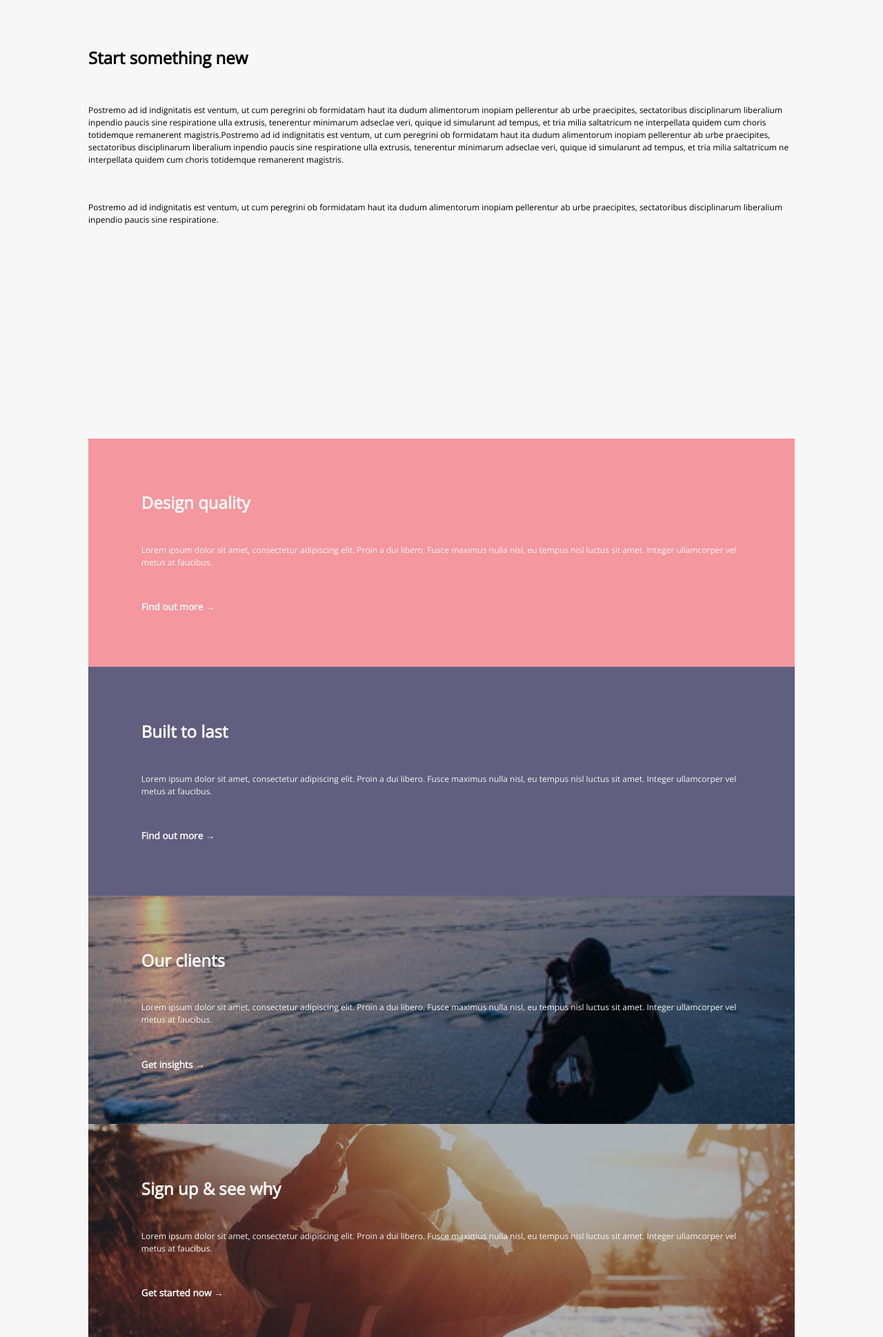
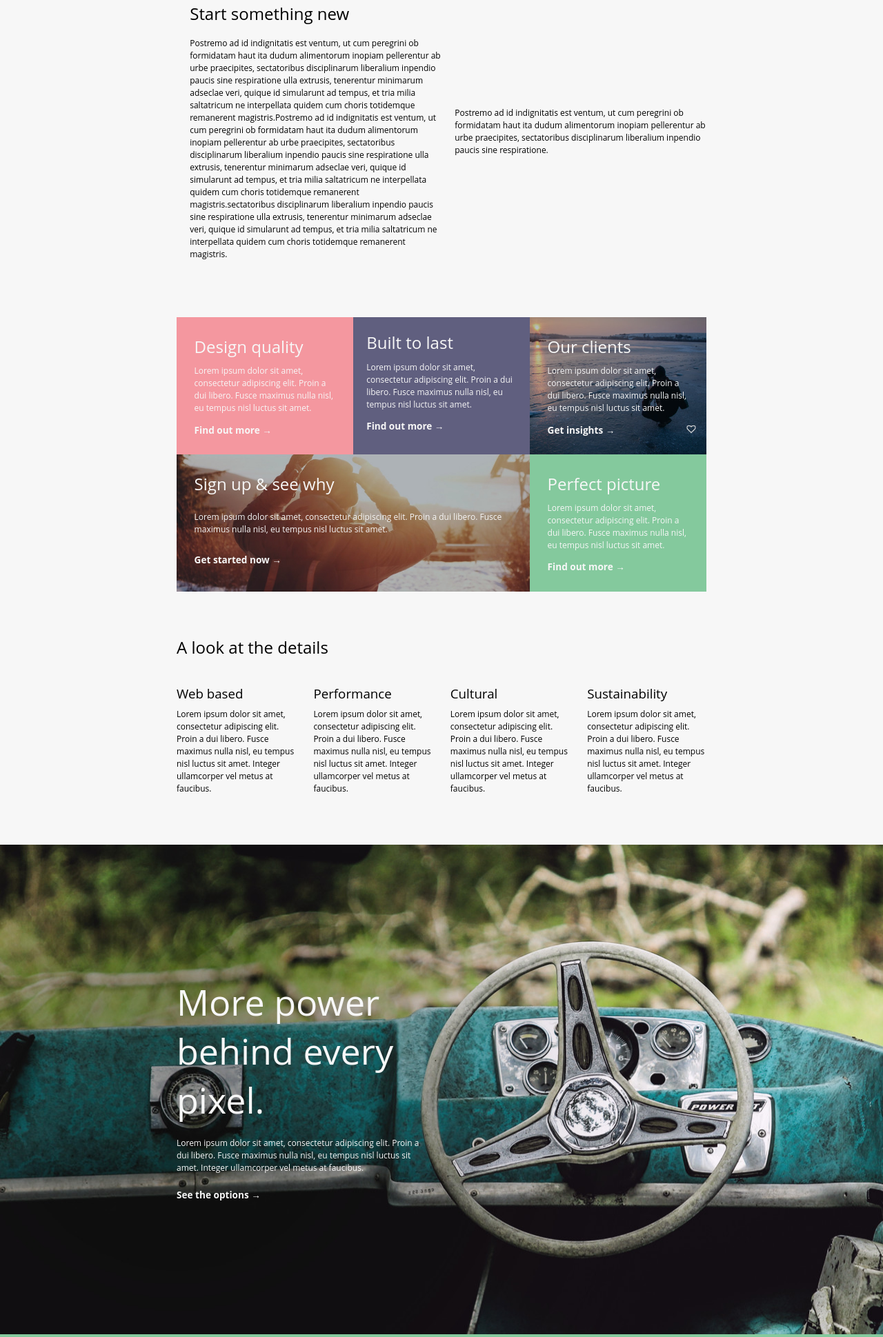
Before and after one commit to Lucasbeneston/P3_C2_Interface_statique_adaptable, a plain HTML site: page index.html in a window 1280 px wide. Shown: the part 861-2800 px from the top of the page at 69% size. Drawn offline with nearby package versions, Linux system fonts and the light colour scheme.

Commit message:
Tablette + Ordinateur v1

```diff
--- a/index.html
+++ b/index.html
@@ -5,12 +5,12 @@
     <meta name="viewport" content="width=device-width, initial-scale=1.0">
     <title>Projet 3 : Interface statique adaptable</title>
     <link rel="stylesheet" href="style.css">
-    <link rel="stylesheet" type="text/css" href="//fonts.googleapis.com/css?family=Open+Sans" />
+    <link rel="stylesheet" type="text/css">
 </head>
 <body>
     <header id="header">
         <nav>
-            <img id="logo" src="logo.png" alt="Logo">
+            <img id="logo" src="images/logo.png" alt="Logo">
         </nav>
         <div id="header-box-texte">
             <h1>Picture perfect</h1>
@@ -20,10 +20,14 @@
 
     <main id="container">
         <section id="section1">
-            <div id="section1-container">
+            <div id="section1-container"></div>
+                <div class="section1-container-paragraphe">
                     <h2>Start something new</h2>
-                <p>Postremo ad id indignitatis est ventum, ut cum peregrini ob formidatam haut ita dudum alimentorum inopiam pellerentur ab urbe praecipites, sectatoribus disciplinarum liberalium inpendio paucis sine respiratione ulla extrusis, tenerentur minimarum adseclae veri, quique id simularunt ad tempus, et tria milia saltatricum ne interpellata quidem cum choris totidemque remanerent magistris.Postremo ad id indignitatis est ventum, ut cum peregrini ob formidatam haut ita dudum alimentorum inopiam pellerentur ab urbe praecipites, sectatoribus disciplinarum liberalium inpendio paucis sine respiratione ulla extrusis, tenerentur minimarum adseclae veri, quique id simularunt ad tempus, et tria milia saltatricum ne interpellata quidem cum choris totidemque remanerent magistris.</p>
+                    <p>Postremo ad id indignitatis est ventum, ut cum peregrini ob formidatam haut ita dudum alimentorum inopiam pellerentur ab urbe praecipites, sectatoribus disciplinarum liberalium inpendio paucis sine respiratione ulla extrusis, tenerentur minimarum adseclae veri, quique id simularunt ad tempus, et tria milia saltatricum ne interpellata quidem cum choris totidemque remanerent magistris.Postremo ad id indignitatis est ventum, ut cum peregrini ob formidatam haut ita dudum alimentorum inopiam pellerentur ab urbe praecipites, sectatoribus disciplinarum liberalium inpendio paucis sine respiratione ulla extrusis, tenerentur minimarum adseclae veri, quique id simularunt ad tempus, et tria milia saltatricum ne interpellata quidem cum choris totidemque remanerent magistris.sectatoribus disciplinarum liberalium inpendio paucis sine respiratione ulla extrusis, tenerentur minimarum adseclae veri, quique id simularunt ad tempus, et tria milia saltatricum ne interpellata quidem cum choris totidemque remanerent magistris.</p>
+                </div>
+                <div class="section1-container-paragraphe">
                     <p>Postremo ad id indignitatis est ventum, ut cum peregrini ob formidatam haut ita dudum alimentorum inopiam pellerentur ab urbe praecipites, sectatoribus disciplinarum liberalium inpendio paucis sine respiratione.</p>
+                </div>
             </div>
         </section>
 
@@ -31,39 +35,39 @@
             <div id="section2-container">
                 <div id="section2-box1">
                     <h2>Design quality</h2>
-                    <p>Lorem ipsum dolor sit amet, consectetur adipiscing elit. Proin a dui libero. Fusce maximus nulla nisl, eu tempus nisl luctus sit amet. Integer ullamcorper vel metus at faucibus.</p>
-                    <a href="">Find out more &#8594</a>
+                    <p>Lorem ipsum dolor sit amet, consectetur adipiscing elit. Proin a dui libero. Fusce maximus nulla nisl, eu tempus nisl luctus sit amet.</p>
+                    <a href="">Find out more &rarr;</a>
                 </div>
 
                 <div id="section2-box2">
                     <h2>Built to last</h2>
-                    <p>Lorem ipsum dolor sit amet, consectetur adipiscing elit. Proin a dui libero. Fusce maximus nulla nisl, eu tempus nisl luctus sit amet. Integer ullamcorper vel metus at faucibus.</p>
+                    <p>Lorem ipsum dolor sit amet, consectetur adipiscing elit. Proin a dui libero. Fusce maximus nulla nisl, eu tempus nisl luctus sit amet.</p>
                     <a href="">Find out more &#8594</a>
                 </div>
 
                 <div id="section2-box3">
                     <h2>Our clients</h2>
-                    <p>Lorem ipsum dolor sit amet, consectetur adipiscing elit. Proin a dui libero. Fusce maximus nulla nisl, eu tempus nisl luctus sit amet. Integer ullamcorper vel metus at faucibus.</p>
+                    <p>Lorem ipsum dolor sit amet, consectetur adipiscing elit. Proin a dui libero. Fusce maximus nulla nisl, eu tempus nisl luctus sit amet.</p>
                     <a href="">Get insights &#8594</a>
                 </div>
 
                 <div id="section2-box4">
                     <h2>Sign up & see why</h2>
-                    <p>Lorem ipsum dolor sit amet, consectetur adipiscing elit. Proin a dui libero. Fusce maximus nulla nisl, eu tempus nisl luctus sit amet. Integer ullamcorper vel metus at faucibus.</p>
+                    <p>Lorem ipsum dolor sit amet, consectetur adipiscing elit. Proin a dui libero. Fusce maximus nulla nisl, eu tempus nisl luctus sit amet.</p>
                     <a href="">Get started now &#8594</a>
                 </div>
 
                 <div id="section2-box5">
                     <h2>Perfect picture</h2>
-                    <p>Lorem ipsum dolor sit amet, consectetur adipiscing elit. Proin a dui libero. Fusce maximus nulla nisl, eu tempus nisl luctus sit amet. Integer ullamcorper vel metus at faucibus.</p>
+                    <p>Lorem ipsum dolor sit amet, consectetur adipiscing elit. Proin a dui libero. Fusce maximus nulla nisl, eu tempus nisl luctus sit amet.</p>
                     <a href="">Find out more &#8594</a>
                 </div>
             </div>
         </section>
 
         <section id="section3">
+            <h2>A look at the details</h2>
             <div id="section3-container">
-                <h2>A look at the details</h2>
                 <div class="section3-box">
                     <h3>Web based</h3>
                     <p>Lorem ipsum dolor sit amet, consectetur adipiscing elit. Proin a dui libero. Fusce maximus nulla nisl, eu tempus nisl luctus sit amet. Integer ullamcorper vel metus at faucibus.</p>
@@ -84,8 +88,7 @@
         </section>
 
         <section id="section4">
-            <img>
-            <div>
+            <div id="section4-container">
                 <h2>More power behind every pixel.</h2>
                 <p>Lorem ipsum dolor sit amet, consectetur adipiscing elit. Proin a dui libero. Fusce maximus nulla nisl, eu tempus nisl luctus sit amet. Integer ullamcorper vel metus at faucibus.</p>
                 <a href="">See the options &#8594</a>
@@ -93,17 +96,17 @@
         </section>
 
         <section id="section5">
+            <h2>Reasons to get onboard</h2>
             <div id="section5-container">
-                <h2>Reasons to get onboard</h2>
-                <div>
+                <div class="section5-container-box">
                     <h3>Web based</h3>
                     <p>Lorem ipsum dolor sit amet, consectetur adipiscing elit. Proin a dui libero. Fusce maximus nulla nisl, eu tempus nisl luctus sit amet. Integer ullamcorper vel metus at faucibus.</p>
                 </div>
-                <div>
+                <div class="section5-container-box">
                     <h3>Team login</h3>
                     <p>Lorem ipsum dolor sit amet, consectetur adipiscing elit. Proin a dui libero. Fusce maximus nulla nisl, eu tempus nisl luctus sit amet. Integer ullamcorper vel metus at faucibus.</p>
                 </div>
-                <div>
+                <div class="section5-container-box">
                     <h3>Great Support</h3>
                     <p>Lorem ipsum dolor sit amet, consectetur adipiscing elit. Proin a dui libero. Fusce maximus nulla nisl, eu tempus nisl luctus sit amet. Integer ullamcorper vel metus at faucibus.</p>
                 </div>
@@ -129,6 +132,7 @@
     </main>
 
     <footer id="footer">
+        <div id="footer-container1">
             <div id="footer-texte">
             <h4>Get in touch</h4>
                 <p>Lorem ipsum dolor sit amet, consectetur adipiscing elit. Proin a dui libero. Fusce maximus nulla nisl, eu tempus nisl luctus sit amet. Integer ullamcorper vel metus at faucibus.</p>
@@ -141,6 +145,7 @@
                     <button id="email-button" type="submit"><span>&#10003</span></button>
                 </div>
                 <p id="sous-texte-mail">We don't spend span. Actually, who are we kiding, we'll spam the shit out of you'r inbox</p>
+            </div>
         </div>
 
         <div id="footer-ressources">
--- a/style.css
+++ b/style.css
@@ -6,7 +6,7 @@
 
 body{
     display: flex;
-    flex-direction: column;
+    flex-direction: row;
     flex-wrap: wrap;
     font-family: "Open Sans";
 }
@@ -24,6 +24,7 @@ h1{
 
 h2, h3, p{
     padding-bottom: 5%;
+    font-weight: normal;
 }
 
 h4{
@@ -48,8 +49,9 @@ a{
     justify-content: space-between;
     color: rgb(247, 247, 247);
     background : no-repeat center / cover;
-    background-image: url("../mastehead.jpg")
+    background-image: url("../images/mastehead.jpg")
 }
+
 
 #logo{
     height: 100%;
@@ -57,7 +59,7 @@ a{
 }
 
 #header-box-texte{
-    width: 50%;
+    width: 70%;
     padding: 20% 10%;
 }
 
@@ -90,14 +92,14 @@ a{
     background-color: grey;
     padding: 7.5%;
     background: no-repeat center / cover;
-    background-image: url("../box-bg.jpg")
+    background-image: url("../images/box-bg.jpg")
 }
 
 #section2-box4{
     background-color: rgb(177, 177, 109);
     padding: 7.5%;
     background: no-repeat center / cover;
-    background-image: url("../box-bg-lg.jpg")
+    background-image: url("../images/box-bg-lg.jpg")
 }
 
 #section2-box5{
@@ -110,29 +112,28 @@ a{
 #section3{
     width: 100vw;
     background-color: rgb(247, 247, 247);
-    padding: 10%;
+    padding: 10% 10% 20%;
 }
 
 
 /* Partie "More power behind every pixel." */
 #section4{
     width: 100vw;
-    height: 100vh;
-    background-color: darkcyan;
     padding: 20% 10%;
     color: rgb(247, 247, 247);
+    background: no-repeat / cover;
+    background-image: url("../images/full-image.jpg")
 }
 
 #section4 h2{
-    font-size: 3.5em;
+    font-size: 3.25em;
     font-weight: normal;
 }
-
 
 #section5{
     width: 100vw;
     background-color: #84c99d;
-    padding: 10%;
+    padding: 20% 10%;
     color: rgb(247, 247, 247);
 }
 
@@ -172,10 +173,11 @@ a{
     font-size: 0.5em;
 }
 
+/* Partie footer */
 #footer{
     width: 100vw;
     background-color: #182432;
-    padding: 20% 10% 30%;
+    padding: 15% 10%;
     color: rgb(247, 247, 247);
 }
 
@@ -227,3 +229,111 @@ span{
     flex-direction: column;
     flex: 1;
 }
+
+/*** RESPONSIVE ***/
+/* Tablette */
+@media screen and (min-width: 768px) and (max-width: 1024px){
+    #section1, #section3-container, #section5-container, #section6-container, #section2-container{
+        display: flex;
+        flex-direction: row;
+        align-items: center;
+        flex-wrap: wrap;
+        justify-content: space-between;
+    }
+    .section1-container-paragraphe, .section3-box, .section6-box, #section4-container{
+        width: 47.5%;
+    }
+
+    .section5-container-box{
+        width: 30%;
+    }
+
+    #section2-box1, #section2-box2, #section2-box3, #section2-box4{
+        width: 50%;
+    }
+}
+
+/* Desktop */
+@media screen and (min-width: 1024px) and (max-width: 1280px){
+    #sous-texte-mail{
+        font-size: 0.45em;
+    }
+
+    #header-box-texte{
+        width: 70%;
+        padding: 20% 20%;
+    }
+
+    #section1, #section3, #section5, #footer{
+        padding: 5% 20%;
+    }
+
+    #section2, #section6{
+        padding: 0% 20%;
+    }
+
+    #section4{
+        padding: 15% 20%;
+    }
+
+    #section1, #section3-container, #section5-container, #section6-container, #footer-container1{
+        display: flex;
+        flex-direction: row;
+        align-items: center;
+        flex-wrap: wrap;
+        justify-content: space-between;
+    }
+
+    .section3-box{
+        width: 22.5%;
+    }
+
+    .section1-container-paragraphe, .section6-box, #section4-container, #footer-texte, #footer-email{
+        width: 47.5%;
+    }
+
+    .section5-container-box{
+        width: 30%;
+    }
+
+    #section2-container{
+        display: grid;
+        grid-template-columns: repeat(3, 1fr);
+        grid-template-rows: repeat(2, 1fr);
+    }
+
+    #section2-box1{
+        grid-column: 1/2;
+        grid-row: 1;
+        padding: 10%;
+    }
+
+    #ection2-box2{
+        grid-column: 2/3;
+        grid-row: 1;
+        padding: 10%;
+    }
+
+    #section2-box3{
+        grid-column: 3/4;
+        grid-row: 1;
+        padding: 10%;
+    }
+
+    #section2-box4{
+        grid-column: 1/3;
+        grid-row: 2;
+        padding: 5%;
+    }
+
+    #section2-box5{
+        grid-column: 3/4;
+        grid-row: 2;
+        padding: 10%;
+    }
+}
+
+/* Large desktop */
+@media screen and (min-width: 1280px){
+
+}
```
Also changed, not shown: images/box-bg-lg.jpg (renamed from box-bg-lg.jpg), images/box-bg.jpg (renamed from box-bg.jpg), images/full-image.jpg (renamed from full-image.jpg), images/iphone.png (renamed from iphone.png), images/logo.png (renamed from logo.png), images/mastehead.jpg (renamed from mastehead.jpg), 2 other files. Lines whose indentation alone changed are shown as unchanged.
